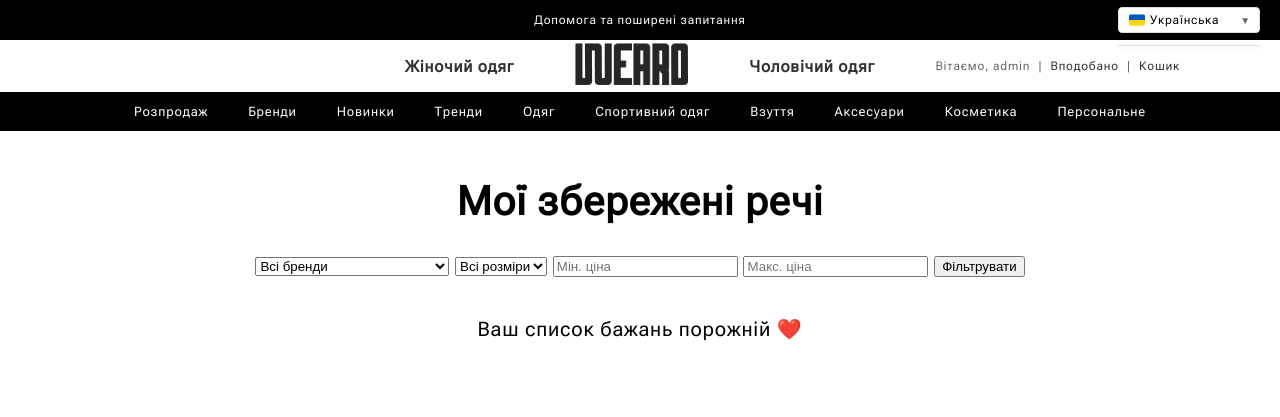
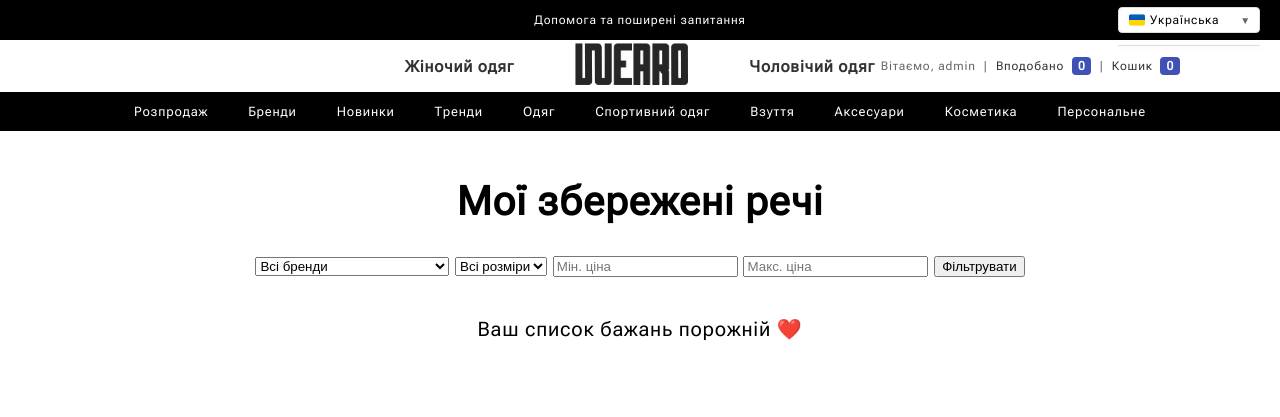
Before and after one commit to Asoss/WEARO, a Django app: page /wishlist/ in a window 1280 px wide. Shown: the top 417 px of the page. Run offline with Django 5.2, Linux system fonts and the light colour scheme; a user stored in the database is signed in; data comes from the database, SQL or seed files in the repository; data that the repository does not hold is empty; grey boxes are pictures that could not be loaded.

Commit message:
add counter for wishlist and cart
є баг з вішлістом у мене не виходить його обновлять зразу як з кошиком бо кошик зараз  чрез сесію працює

```diff
--- /dev/null
+++ b/myproject/main/context_processors.py
@@ -0,0 +1,17 @@
+from main.models import Wishlist
+
+
+def counts(request):
+    wishlist_count = 0
+    cart_count = 0
+
+    if request.user.is_authenticated:
+        wishlist_count = Wishlist.objects.filter(user=request.user).count()
+
+    cart = request.session.get("cart", [])
+    cart_count = len(cart)
+
+    return {
+        "wishlist_count": wishlist_count,
+        "cart_count": cart_count,
+    }
--- a/myproject/main/static/css/base.css
+++ b/myproject/main/static/css/base.css
@@ -249,6 +249,17 @@ main {
 /* ===========================
    AUTH LINKS (тепер справа)
 =========================== */
+.badge {
+    background: #3f51b5;
+    color: #fff;
+    border-radius: 4px;
+    padding: 2px 6px;
+    font-size: 12px;
+    font-weight: bold;
+    margin-left: 4px;
+}
+
+
 .header-right {
     position: absolute;
     right: 100px;
--- a/myproject/main/templates/main/base.html
+++ b/myproject/main/templates/main/base.html
@@ -56,17 +56,25 @@
     {% if user.is_authenticated %}
         <span>Вітаємо, {{ user.username }}</span>
         <span>|</span>
-                    <a href="{% url 'wishlist' %}">Вподобано</a>
+        <a href="{% url 'wishlist' %}">
+            Вподобано <span class="badge">{{ wishlist_count }}</span>
+        </a>
         <span>|</span>
-                    <a href="{% url 'cart' %}">Кошик</a>
+        <a href="{% url 'cart' %}">
+            Кошик <span class="badge">{{ cart_count }}</span>
+        </a>
     {% else %}
         <a href="{% url 'login_email' %}">Увійти</a>
         <span>|</span>
         <a href="{% url 'register' %}">Реєстрація</a>
         <span>|</span>
-                    <a href="{% url 'wishlist' %}">Вподобано</a>
+        <a href="{% url 'wishlist' %}">
+            Вподобано <span class="badge">{{ wishlist_count }}</span>
+        </a>
         <span>|</span>
-                    <a href="{% url 'cart' %}">Кошик</a>
+        <a href="{% url 'cart' %}">
+            Кошик <span class="badge">{{ cart_count }}</span>
+        </a>
     {% endif %}
 </div>
         </div>
--- a/myproject/main/templates/main/wishlist.html
+++ b/myproject/main/templates/main/wishlist.html
@@ -35,7 +35,7 @@
     <div class="product-card"
         style="position:relative; margin:10px; border:1px solid #ddd; border-radius:12px; padding:10px; text-align:center;">
 
-        <img src="{% static 'icons/delete.png' %}" class="wishlist-toggle"
+        <img src="{% static 'icons/delete.jpg' %}" class="wishlist-toggle"
              data-product-id="{{ product.id }}"
              style="position:absolute; top:10px; right:10px; width:24px; height:24px; cursor:pointer;">
 
--- a/myproject/main/views.py
+++ b/myproject/main/views.py
@@ -381,9 +381,14 @@ def wishlist_view(request):
 
 def toggle_wishlist(request, product_id):
     print(f"Toggle wishlist для товару: {product_id}")
+    if not request.user.is_authenticated:
+        return JsonResponse({'status': 'error', 'message': 'auth_required'}, status=403)
+
     try:
         product = Product.objects.get(id=product_id)
-        wishlist_item, created = Wishlist.objects.get_or_create(user=request.user, product=product)
+        wishlist_item, created = Wishlist.objects.get_or_create(
+            user=request.user, product=product
+        )
 
         if not created:
             wishlist_item.delete()
--- a/myproject/myproject/settings.py
+++ b/myproject/myproject/settings.py
@@ -57,6 +57,7 @@ TEMPLATES = [
                 'django.template.context_processors.request',
                 'django.contrib.auth.context_processors.auth',
                 'django.contrib.messages.context_processors.messages',
+                'main.context_processors.counts',
             ],
         },
     },
```
Also changed, not shown: myproject/main/static/js/wishlist.js (+7 -1 lines), myproject/main/static/category/men/jeans.jpg (added), myproject/main/static/category/men/pants.jpg (added), myproject/main/static/category/men/sweaters.jpg (added), myproject/main/static/category/men/tshirts.jpg (added), myproject/main/static/icons/delete.jpg (added), myproject/main/static/icons/delete.png (deleted). Lines whose indentation alone changed are shown as unchanged.
